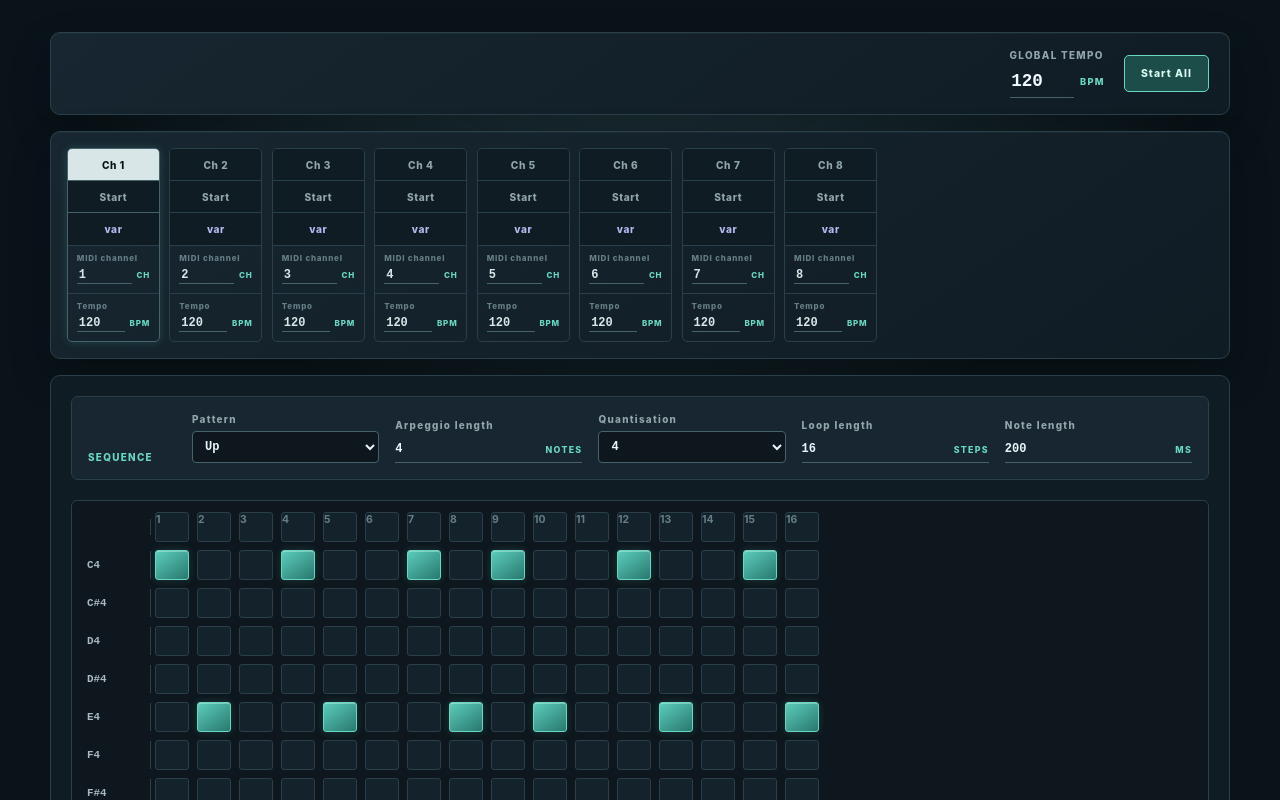
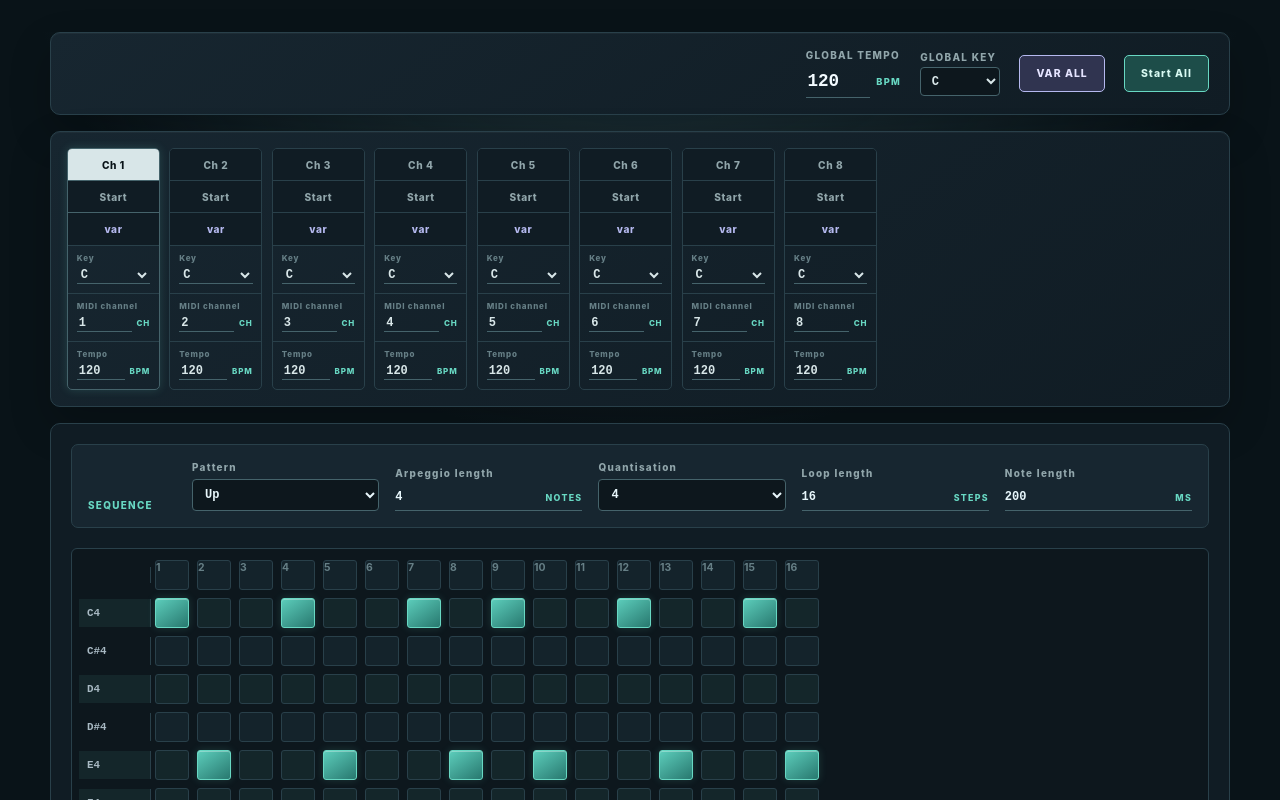
Before and after one commit to hendrik-goebel/Arpeggiator, a Vue app: page / in a window 1280 px wide. Shown: the top 800 px of the page. Built offline with nearby package versions, Linux system fonts and the light colour scheme.

Commit message:
add key selector

```diff
--- a/src/App.vue
+++ b/src/App.vue
@@ -9,13 +9,19 @@
         <label>GLOBAL TEMPO
           <span class="input-wrap"><input type="number" :value="globalBpm" @input="(e)=> setGlobalBpm(+e.target.value)" min="20" max="300" /><small>BPM</small></span>
         </label>
+        <label>GLOBAL KEY
+          <select class="global-key-select" :value="globalKey" @change="updateGlobalKey($event.target.value)">
+            <option v-for="key in CIRCLE_OF_FIFTHS_KEYS" :key="key.name" :value="key.name">{{ key.name }}</option>
+          </select>
+        </label>
+        <button class="global-var" @click="createGlobalVariation">VAR ALL</button>
         <button class="master-play" @click="toggleGlobalPlay">{{ globalPlaying ? 'Stop All' : 'Start All' }}</button>
       </div>
     </section>
 
 
     <section class="module channel-module">
-      <ChannelsBar :channels="channels" :currentIndex="currentIndex" @select="selectChannel" @toggle="toggleChannelPlay" @variation="createVariation" @update-midi-channel="updateMidiChannel" @update-bpm="updateChannelBpm" />
+      <ChannelsBar :channels="channels" :currentIndex="currentIndex" @select="selectChannel" @toggle="toggleChannelPlay" @variation="createVariation" @update-key="updateChannelKey" @update-midi-channel="updateMidiChannel" @update-bpm="updateChannelBpm" />
     </section>
 
 
@@ -31,15 +37,19 @@ import { onBeforeUnmount, onMounted } from 'vue'
 import ChannelsBar from './components/ChannelsBar.vue'
 import ArpeggiatorPanel from './components/ArpeggiatorPanel.vue'
 import { useChannels } from './useChannels'
+import { CIRCLE_OF_FIFTHS_KEYS } from './config'
 
 const {
   channels,
   currentIndex,
   currentChannel,
   globalBpm,
+  globalKey,
   globalPlaying,
   setGlobalBpm,
+  updateGlobalKey,
   toggleGlobalPlay,
+  createGlobalVariation,
   selectChannel,
   toggleChannelPlay,
   createVariation,
@@ -55,6 +65,7 @@ const {
   log,
   updateChannelBpm,
   updatePattern,
+  updateChannelKey,
   updateNoteLength,
   updateLoopLength,
   updateArpeggioLength,
@@ -129,6 +140,18 @@ h2 { color: var(--text-muted); font-size: .7rem; letter-spacing: .16em; }
 .global-controls .module-heading { margin: 0; }
 .master-control { gap: 1.2rem; }
 .master-control label { color: var(--text-muted); font-size: .62rem; font-weight: 800; letter-spacing: .13em; }
+.global-key-select {
+  display: block;
+  width: 5rem;
+  margin-top: .3rem;
+  padding: .35rem .4rem;
+  border: 1px solid var(--line-strong);
+  border-radius: 4px;
+  background: var(--bg-control);
+  color: var(--text);
+  font: 700 .75rem ui-monospace, monospace;
+}
+.global-key-select:focus { border-color: var(--teal); outline: 0; box-shadow: 0 0 0 2px rgba(104, 216, 195, .12); }
 .input-wrap { display: flex; align-items: center; margin-top: .3rem; }
 .master-control input {
   width: 4rem; padding: .35rem .1rem; border: 0; border-bottom: 1px solid var(--line-strong);
@@ -139,6 +162,17 @@ h2 { color: var(--text-muted); font-size: .7rem; letter-spacing: .16em; }
   border: 1px solid var(--teal); border-radius: 5px; padding: .7rem 1rem; background: var(--teal-deep);
   color: var(--teal-soft); font-size: .65rem; font-weight: 800; letter-spacing: .1em; cursor: pointer;
 }
+.global-var {
+  border: 1px solid var(--lavender);
+  border-radius: 5px;
+  padding: .7rem 1rem;
+  background: var(--lavender-deep);
+  color: var(--lavender-soft);
+  font-size: .65rem;
+  font-weight: 800;
+  letter-spacing: .1em;
+  cursor: pointer;
+}
 @media (max-width: 650px) {
   .instrument { width: min(100% - 1rem, 1180px); margin-top: 1rem; }
   .instrument-header, .global-controls { align-items: flex-start; flex-direction: column; gap: 1rem; }
--- a/src/components/ArpeggiatorPanel.vue
+++ b/src/components/ArpeggiatorPanel.vue
@@ -23,7 +23,7 @@ const fullNotes = computed(() => Array.from({ length: KEYBOARD_OCTAVE_SIZE }, (_
     </div>
 
     <div class="sequencer">
-      <StepsGrid :notes="fullNotes" :steps="channel.steps" :base="channel.base" :play-step="channel.playStep" :step-count="channel.loopLength" @toggle-note="$emit('toggle-note', $event)" @toggle-step="$emit('cycle-step', $event)" />
+      <StepsGrid :notes="fullNotes" :steps="channel.steps" :base="channel.base" :key-root="channel.key" :play-step="channel.playStep" :step-count="channel.loopLength" @toggle-note="$emit('toggle-note', $event)" @toggle-step="$emit('cycle-step', $event)" />
     </div>
     <div class="routing-section">
       <div class="control-column routing">
--- a/src/components/ChannelsBar.vue
+++ b/src/components/ChannelsBar.vue
@@ -9,6 +9,11 @@
         }}
       </button>
       <button class="variation-button" @click.stop="$emit('variation', i)">var</button>
+      <label class="key-control">Key
+        <select :value="ch.key" @click.stop @change.stop="$emit('update-key', i, $event.target.value)">
+          <option v-for="key in CIRCLE_OF_FIFTHS_KEYS" :key="key.name" :value="key.name">{{ key.name }}</option>
+        </select>
+      </label>
       <label class="midi-channel-control">MIDI channel
         <span><input type="number" :value="ch.midiChannel" min="1" max="16" @click.stop @input.stop="$emit('update-midi-channel', i, +$event.target.value)" /><small>CH</small></span>
       </label>
@@ -20,6 +25,8 @@
 </template>
 
 <script setup lang="ts">
+import { CIRCLE_OF_FIFTHS_KEYS } from '../config'
+
 defineProps<{ channels: any[], currentIndex: number }>()
 </script>
 
@@ -71,6 +78,29 @@ defineProps<{ channels: any[], currentIndex: number }>()
 .channel button.variation-button {
   color: var(--lavender);
 }
+
+.key-control {
+  display: grid;
+  gap: .25rem;
+  padding: .45rem .55rem .55rem;
+  border-top: 1px solid var(--line);
+  color: var(--text-dim);
+  font-size: .5rem;
+  font-weight: 800;
+  letter-spacing: .1em;
+}
+.key-control select {
+  width: 100%;
+  min-width: 0;
+  border: 0;
+  border-bottom: 1px solid var(--line-strong);
+  border-radius: 0;
+  background: transparent;
+  color: var(--text);
+  font: 700 .75rem ui-monospace, monospace;
+  outline: 0;
+}
+.key-control select:focus { border-color: var(--teal); }
 
 .tempo-control {
   display: grid;
--- a/src/components/StepsGrid.vue
+++ b/src/components/StepsGrid.vue
@@ -5,7 +5,7 @@
     <div v-for="i in stepCountArray" :key="i-1" class="step-col header-cell" :class="{playing: props.playStep === (i-1)}">{{ i }}</div>
     </div>
 
-    <div v-for="(note, noteIndex) in notes" :key="note" class="row">
+    <div v-for="(note, noteIndex) in notes" :key="note" class="row" :class="{ 'in-key': isKeyNote(note) }">
       <div class="note-col" @click="$emit('toggle-note', note)">{{ noteName(note) }}</div>
       <div v-for="stepIndex in stepCountArray" :key="stepIndex-1" class="step-col"
            :class="{active: steps && steps[stepIndex-1] === note, playing: props.playStep === (stepIndex-1)}"
@@ -16,11 +16,13 @@
 
 <script setup lang="ts">
 import { computed } from 'vue'
-import { STEP_COUNT, NOTE_NAMES, OCTAVE_OFFSET, DEFAULT_BASE } from '../config'
+import { CIRCLE_OF_FIFTHS_KEYS, STEP_COUNT, NOTE_NAMES, OCTAVE_OFFSET, DEFAULT_BASE, MAJOR_SCALE_OFFSETS } from '../config'
 
-const props = defineProps<{ notes: number[], steps: number[] | undefined, base?: number, playStep?: number, stepCount?: number }>()
+const props = defineProps<{ notes: number[], steps: number[] | undefined, base?: number, keyRoot?: string, playStep?: number, stepCount?: number }>()
 
 const base = props.base ?? DEFAULT_BASE
+const keyPitchClass = computed(() => CIRCLE_OF_FIFTHS_KEYS.find(key => key.name === props.keyRoot)?.pitchClass ?? 0)
+const keyPitchClasses = computed(() => new Set(MAJOR_SCALE_OFFSETS.map(offset => (keyPitchClass.value + offset) % 12)))
 
 const stepCountArray = computed(() => {
   const cnt = (props.stepCount && props.stepCount > 0) ? props.stepCount : STEP_COUNT
@@ -31,11 +33,16 @@ function noteName(n:number){
   const octave = Math.floor(n / 12) + OCTAVE_OFFSET
   return `${NOTE_NAMES[n % 12]}${octave}`
 }
+
+function isKeyNote(note: number) {
+  return keyPitchClasses.value.has(note % 12)
+}
 </script>
 
 <style scoped>
 .steps-grid { display: inline-block; min-width: 100%; border: 1px solid var(--line); padding: 7px; border-radius: 6px; background: var(--bg-control); }
 .row { display: flex; align-items: center }
+.row.in-key .note-col, .row.in-key .step-col { background-color: rgba(104, 216, 195, .08); }
 .note-col { width: 72px; padding: 8px; border-right: 1px solid var(--line); color: #a9bac4; cursor: pointer; font: 700 .68rem ui-monospace, monospace; }
 .header-cell { color: var(--text-dim); font-size: .65rem; font-weight: 700; transition: color .18s ease, text-shadow .24s ease; }
 .step-col { width: 34px; height: 30px; margin: 4px; border: 1px solid var(--line); border-radius: 3px; background: #14232b; cursor: pointer; transition: background .12s, border-color .16s ease, box-shadow .22s ease, transform .16s ease; }
--- a/src/config.ts
+++ b/src/config.ts
@@ -9,6 +9,22 @@ export const DEFAULT_STEPS = [60,64,67,60,64,67,60,64,60,64,67,60,64,67,60,64]
 export const DEFAULT_NOTES = [60,64,67]
 export const DEFAULT_BASE = 60
 export const KEYBOARD_OCTAVE_SIZE = 12
+export const MAJOR_SCALE_OFFSETS = [0, 2, 4, 5, 7, 9, 11]
+export const CIRCLE_OF_FIFTHS_KEYS = [
+  { name: 'C', pitchClass: 0 },
+  { name: 'G', pitchClass: 7 },
+  { name: 'D', pitchClass: 2 },
+  { name: 'A', pitchClass: 9 },
+  { name: 'E', pitchClass: 4 },
+  { name: 'B', pitchClass: 11 },
+  { name: 'F#/Gb', pitchClass: 6 },
+  { name: 'Db', pitchClass: 1 },
+  { name: 'Ab', pitchClass: 8 },
+  { name: 'Eb', pitchClass: 3 },
+  { name: 'Bb', pitchClass: 10 },
+  { name: 'F', pitchClass: 5 }
+] as const
+export type CircleOfFifthsKey = typeof CIRCLE_OF_FIFTHS_KEYS[number]['name']
 
 // German keyboard layout: white keys span C through D in the next octave,
 // while the black keys continue the chromatic sequence between them.
--- a/src/models/channel.ts
+++ b/src/models/channel.ts
@@ -1,7 +1,7 @@
 import { markRaw, reactive, Ref } from 'vue'
 import { createArpeggiator, Pattern } from './arpeggiator'
 import { sendNote } from '../midi/midi'
-import { DEFAULT_NOTES, DEFAULT_STEPS, DEFAULT_BASE, DEFAULT_BPM, DEFAULT_NOTE_LENGTH, DEFAULT_QUANT } from '../config'
+import { DEFAULT_NOTES, DEFAULT_STEPS, DEFAULT_BASE, DEFAULT_BPM, DEFAULT_NOTE_LENGTH, DEFAULT_QUANT, CircleOfFifthsKey } from '../config'
 
 export interface Channel {
   id: number
@@ -18,6 +18,7 @@ export interface Channel {
   arpeggioLength: number
   midiChannel: number
   quantisation: number
+  key: CircleOfFifthsKey
   arpeggiator: ReturnType<typeof createArpeggiator>
   color: string
   active: boolean
@@ -41,6 +42,7 @@ export function createChannel(index: number, selectedOutputId: Ref<string | null
     arpeggioLength: 4,
     midiChannel: index + 1,
     quantisation: DEFAULT_QUANT,
+    key: 'C' as CircleOfFifthsKey,
     arpeggiator,
     color: '#c94f5e',
     active: false,
--- a/src/useChannels.ts
+++ b/src/useChannels.ts
@@ -1,7 +1,7 @@
 import { ref, computed, watch } from 'vue'
 import { initMidi, listOutputs, selectOutput, sendNote, enableSineSynth, disableSineSynth, SINE_OUTPUT_ID } from './midi/midi'
 import { createChannel } from './models/channel'
-import { CHANNEL_COUNT, DEFAULT_BASE, DEFAULT_BPM, KEYBOARD_NOTE_OFFSETS, STEP_COUNT } from './config'
+import { CHANNEL_COUNT, DEFAULT_BASE, DEFAULT_BPM, KEYBOARD_NOTE_OFFSETS, MAJOR_SCALE_OFFSETS, CIRCLE_OF_FIFTHS_KEYS, STEP_COUNT, CircleOfFifthsKey } from './config'
 import { MIDI } from './midi/constants'
 
 export function useChannels() {
@@ -13,6 +13,7 @@ export function useChannels() {
   const currentChannel = computed(() => channels[currentIndex.value])
 
   const globalBpm = ref(DEFAULT_BPM)
+  const globalKey = ref<CircleOfFifthsKey>('C')
   const globalPlaying = ref(false)
 
   function setGlobalBpm(bpm:number){
@@ -21,6 +22,12 @@ export function useChannels() {
       channel.bpm = bpm + channel.tempoOffset
       channel.arpeggiator.setBpm(channel.bpm)
     })
+  }
+
+  function updateGlobalKey(key: string) {
+    if (!CIRCLE_OF_FIFTHS_KEYS.some(candidate => candidate.name === key)) return
+    globalKey.value = key as CircleOfFifthsKey
+    channels.forEach(channel => { channel.key = globalKey.value })
   }
 
   function toggleGlobalPlay(){
@@ -117,12 +124,13 @@ export function useChannels() {
 
   function createVariation(index: number) {
     const channel = channels[index]
-    const cMajorPitches = [0, 2, 4, 5, 7, 9, 11].map(offset => DEFAULT_BASE + offset)
+    const keyPitchClass = CIRCLE_OF_FIFTHS_KEYS.find(key => key.name === channel.key)?.pitchClass ?? 0
+    const keyPitches = MAJOR_SCALE_OFFSETS.map(offset => DEFAULT_BASE + ((keyPitchClass + offset) % 12))
     const length = Math.max(1, Math.min(32, Math.floor(channel.arpeggioLength)))
-    const shuffled = cMajorPitches.sort(() => Math.random() - 0.5)
+    const shuffled = keyPitches.sort(() => Math.random() - 0.5)
     const selected = shuffled.slice(0, Math.min(length, shuffled.length))
     while (selected.length < length) {
-      selected.push(cMajorPitches[Math.floor(Math.random() * cMajorPitches.length)])
+      selected.push(keyPitches[Math.floor(Math.random() * keyPitches.length)])
     }
     selected.sort((a, b) => a - b)
     const notes: number[] = []
@@ -145,6 +153,10 @@ export function useChannels() {
     )
     channel.arpeggiator.setNotes(channel.notes)
     channel.arpeggiator.setSteps(channel.steps)
+  }
+
+  function createGlobalVariation() {
+    channels.forEach((_, index) => createVariation(index))
   }
 
   function playKeyboardNote(key: string) {
@@ -186,6 +198,11 @@ export function useChannels() {
     channel.midiChannel = Math.max(1, Math.min(16, Math.floor(midiChannel)))
   }
   function updatePattern(pattern:any){ currentChannel.value.arpeggiator.setPattern(pattern); currentChannel.value.pattern = pattern }
+  function updateChannelKey(index: number, key: string) {
+    const channel = channels[index]
+    if (!channel || !CIRCLE_OF_FIFTHS_KEYS.some(candidate => candidate.name === key)) return
+    channel.key = key as CircleOfFifthsKey
+  }
   function updateNoteLength(length:number){ currentChannel.value.arpeggiator.setNoteLength(length); currentChannel.value.noteLength = length }
   function updateArpeggioLength(length:number){
     currentChannel.value.arpeggioLength = Math.max(1, Math.min(32, Math.floor(length)))
@@ -223,8 +240,10 @@ export function useChannels() {
     currentIndex,
     currentChannel,
     globalBpm,
+    globalKey,
     globalPlaying,
     setGlobalBpm,
+    updateGlobalKey,
     toggleGlobalPlay,
     selectChannel,
     toggleChannelPlay,
@@ -233,6 +252,7 @@ export function useChannels() {
     cycleStep,
     clearNotes,
     createVariation,
+    createGlobalVariation,
     playKeyboardNote,
     outputs,
     selectedOutputId,
@@ -241,6 +261,7 @@ export function useChannels() {
     updateChannelBpm,
     updateMidiChannel,
     updatePattern,
+    updateChannelKey,
     updateNoteLength,
     updateArpeggioLength,
     updateQuantisation,
```
